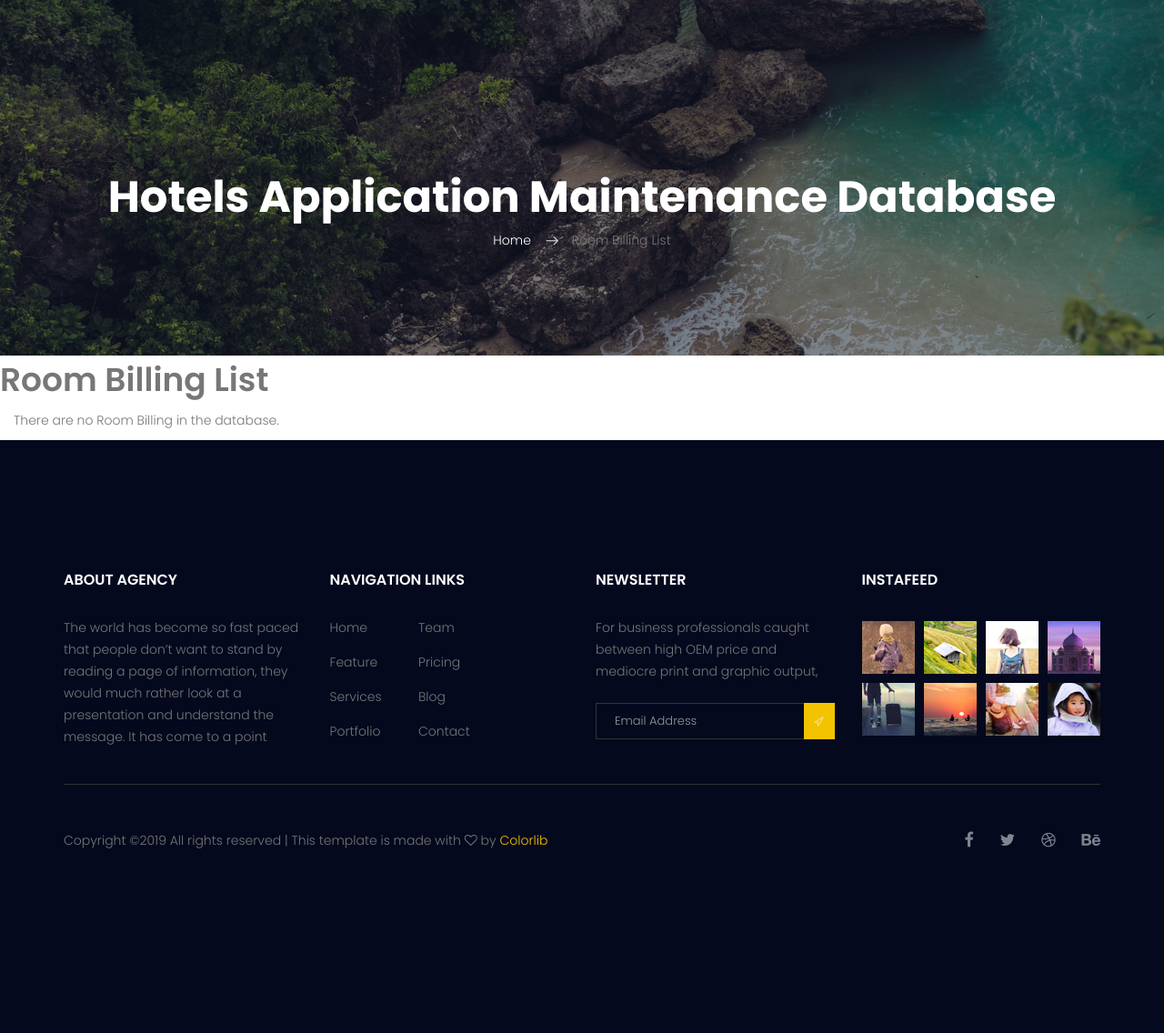
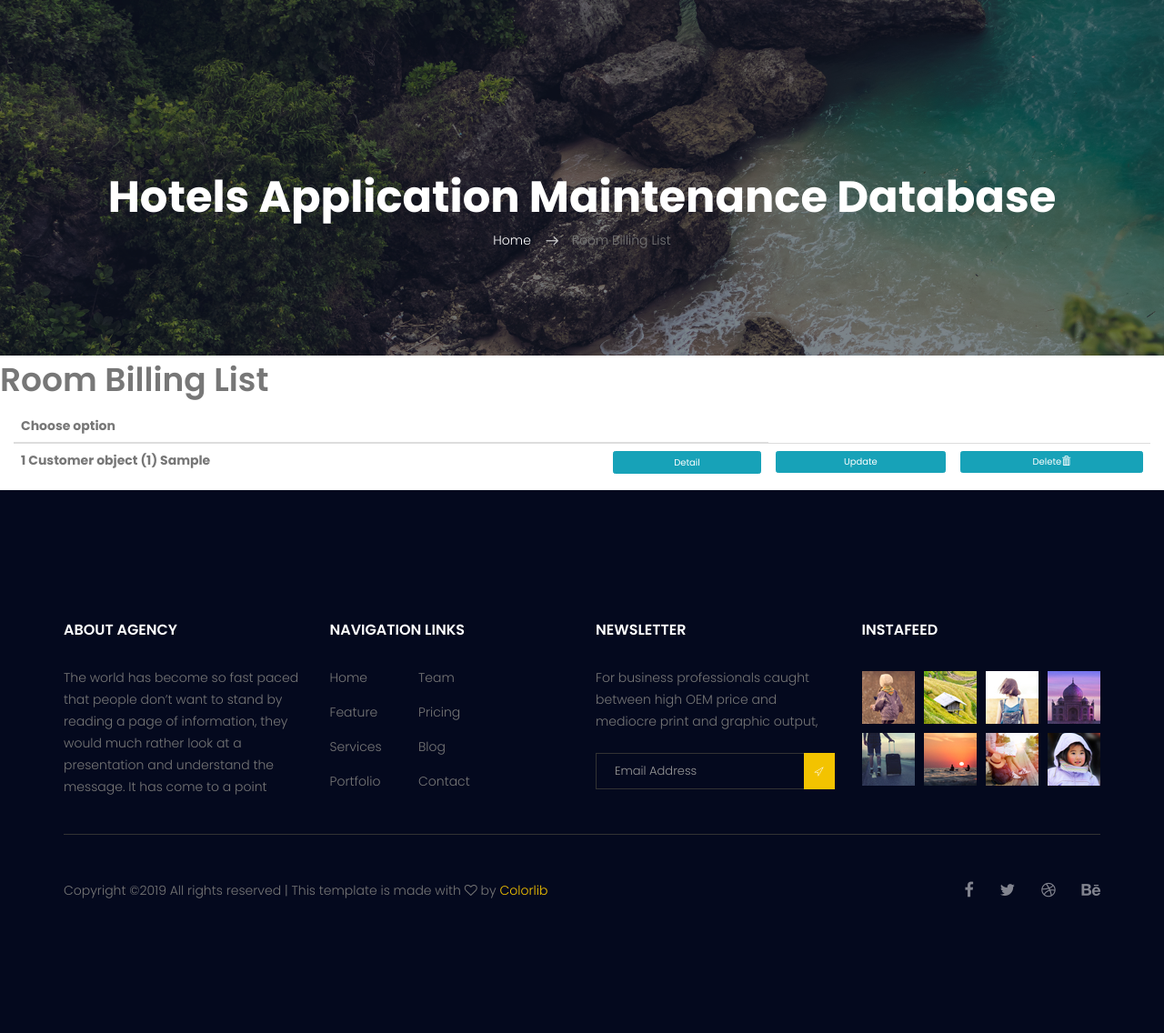
Before and after one commit to hbono2019/HotelProjects, a Django app: page /HotelsAppCRUD/Billing/list/ in a window 1280 px wide. Shown: the whole page at 91% size. Before the commit the page ends 933 px from the top, so only its background shows below. Run offline with Django 3.2, Linux system fonts and the light colour scheme; tables that the repository leaves empty hold one stand-in row (values such as "Sample post"); some libraries are stand-ins or nearby versions.

Commit message:
Fortieth Sixth Release change some problems in views and web pages
Signed-off-by: hbono2019 <D18129993@mytudublin.ie>

```diff
--- a/HotelsAppCRUD/templates/HotelsAppCRUD/Billing/room_billing_list.html
+++ b/HotelsAppCRUD/templates/HotelsAppCRUD/Billing/room_billing_list.html
@@ -51,7 +51,7 @@
       <tbody>
        {% for billing in billing_list %}
         <tr>
-           <th scope="row">{{billing.reservation_id}} {{billing.reservation_id}} {{ billing.invoice_no}}</th>
+           <th scope="row">{{billing.reservation_id}} {{billing.customer_id}} {{ billing.invoice_no}}</th>
                <td> <a href="{% url 'HotelsAppCRUD:room_billing_detail' pk=billing.reservation_id %}" class="btn btn-info btn-block" role="button">Detail</a> </td>
                <td> <a href="{% url 'HotelsAppCRUD:room_billing_update' pk=billing.reservation_id %}" class="btn btn-info btn-block" role="button">Update</a> </td>
                <td> <a href="{% url 'HotelsAppCRUD:room_billing_delete' pk=billing.reservation_id %}" class="btn btn-info btn-block" role="button">Delete<span class="glyphicon glyphicon-trash"></span> </a> </td>
--- a/HotelsAppCRUD/templates/HotelsAppCRUD/Charge/room_charge_detail.html
+++ b/HotelsAppCRUD/templates/HotelsAppCRUD/Charge/room_charge_detail.html
@@ -26,6 +26,8 @@
   <p><strong>Reservation Id:</strong> {{ roomcharges.reservation_id }}</p>
   <p><strong>Service Id:</strong> {{ roomcharges.service_id }}</p>
   <p><strong>description:</strong> {{ roomcharges.description }}</p>
+  <p><strong>discount code:</strong> {{ roomcharges.discount_code }}</p>
+  <p><strong>discount price:</strong> {{ roomcharges.discount_price }}</p>
 </div>
 {% endblock %}
          <!--================ start footer Area  =================-->
--- a/HotelsAppCRUD/templates/HotelsAppCRUD/Service/room_service_list.html
+++ b/HotelsAppCRUD/templates/HotelsAppCRUD/Service/room_service_list.html
@@ -51,7 +51,7 @@
       <tbody>
        {% for service in service_list %}
         <tr>
-           <th scope="row">{{ hotel.name}}</th>
+           <th scope="row">{{service.service_id}} {{service.service_description}}</th>
                <td> <a href="{% url 'HotelsAppCRUD:rooms_service_detail' pk=service.service_id %}" class="btn btn-info btn-block" role="button">Detail</a> </td>
                <td> <a href="{% url 'HotelsAppCRUD:rooms_service_update' pk=service.service_id %}" class="btn btn-info btn-block" role="button">Update</a> </td>
                <td> <a href="{% url 'HotelsAppCRUD:rooms_service_delete' pk=service.service_id %}" class="btn btn-info btn-block" role="button">Delete<span class="glyphicon glyphicon-trash"></span> </a> </td>
--- a/HotelsAppCRUD/views.py
+++ b/HotelsAppCRUD/views.py
@@ -461,7 +461,7 @@ class RoomBillingCreate(CreateView):
 class RoomBillingList(ListView):
     template_name = "HotelsAppCRUD/Billing/room_billing_list.html"
     model = RoomBilling
-    context_object_name = 'charges_list'
+    context_object_name = 'billing_list'
     queryset = RoomBilling.objects.all()
     paginate_by = 10
     ordering = ['-reservation_id']
```
